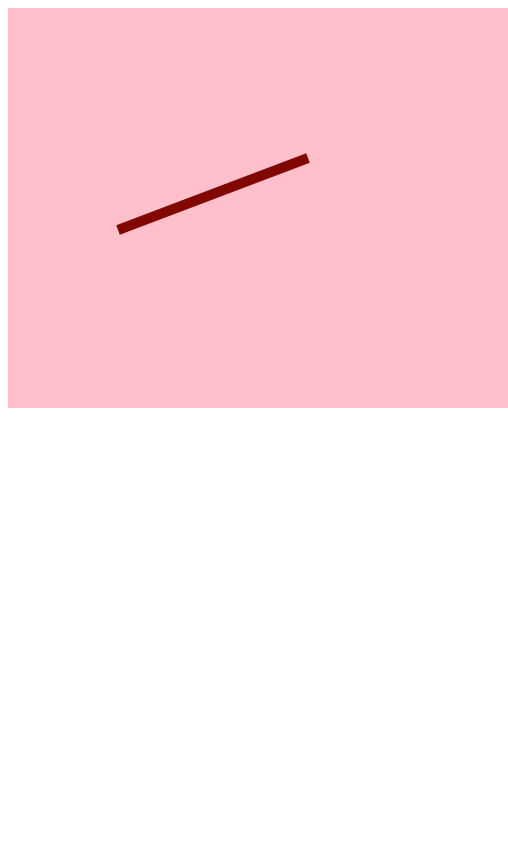
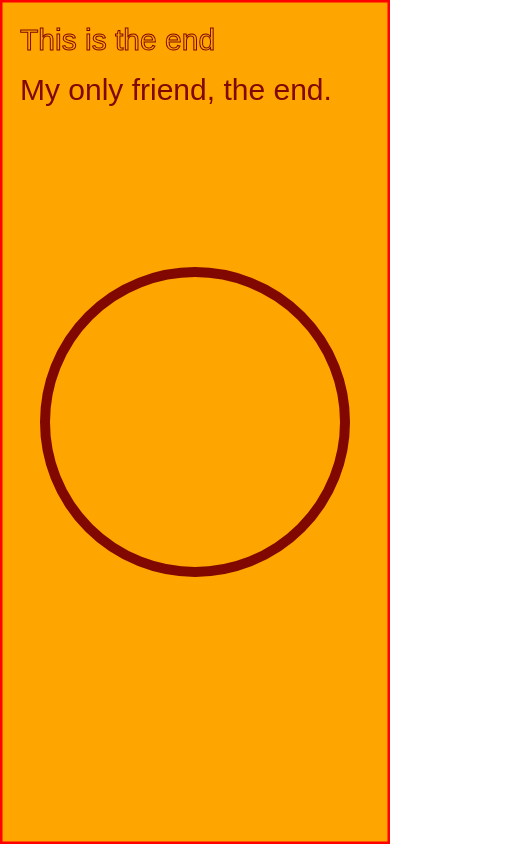
Before and after one commit to jaredstanley/dotwalk, a website built with webpack: page index.html in a window 390 px wide. Shown: the whole page, 508 px wide, since content can reach past the window. Built offline with nearby package versions, Linux system fonts and the light colour scheme.

Commit message:
responsive canvas

```diff
--- a/index.html
+++ b/index.html
@@ -3,10 +3,16 @@
 <html lang="en">
 <head>
   <meta charset="UTF-8">
+  <meta name="viewport" content="width=device-width; initial-scale=1.0; maximum-scale=1.0; user-scalable=0;" /><meta name="apple-mobile-web-app-capable" content="yes" />
   <link rel="stylesheet" href="style.css">
-  <title>Example</title>
-  <script src="dist/main.js"></script>
+  <title>dot walk</title>
+
 </head>
 <body>
+  <div id="contentArea">
+    <canvas id="gameCanvas"></canvas>
+    <!-- <div id="statsPanel"></div> -->
+  </div>
+<script src="dist/main.js"></script>
 </body>
 </html>
--- a/index.js
+++ b/index.js
@@ -4,32 +4,59 @@
 
 var _App = {
 //
-  init: function(){
-    _App.createNewCanvas();
-    _App.setup();
-
+init: function(){
+    window.addEventListener('resize', _App.resize, false);
+    window.addEventListener('orientationchange', _App.resize, false);
+    document.body.addEventListener("touchmove", function(event) { event.preventDefault();    event.stopPropagation();}, false);
+    // _App.createNewCanvas();
+    _App.connectCanvas();
+    _App.resize();
+  },
+  connectCanvas:function(){
+    console.log("connectCanvas");
+    _App.canvas = document.getElementById("gameCanvas");
+    _App.ctx = _App.canvas.getContext("2d");
   },
   createNewCanvas:function(){
     console.log("createNewCanvas");
     var c = document.createElement('canvas');
     c.setAttribute("id", "canvas");
-    c.setAttribute("width", 500);
-    c.setAttribute("height", 400);
+    c.setAttribute("width", _App.width);
+    c.setAttribute("height", _App.height);
     document.body.appendChild(c);
     _App.canvas = document.getElementById("canvas");
     _App.ctx = _App.canvas.getContext("2d");
     console.log("_App.canvas.width");
   },
-  setup:function(){
+  update:function(){
     console.log("setup");
-    _App.ctx.strokeStyle="#800800";
+    _App.ctx.fillStyle = _App.ctx.strokeStyle="#800800";
     _App.ctx.lineWidth=10;
-    _App.ctx.beginPath();
-    _App.ctx.moveTo(110,222);
-    _App.ctx.lineTo(300,150);
+    _App.ctx.arc(_App.canvas.width/2,_App.canvas.height/2,150,0,2*Math.PI);
+    // _App.ctx.beginPath();
+    // _App.ctx.moveTo(110,222);
+    // _App.ctx.lineTo(200,150);
     _App.ctx.stroke();
+    _App.ctx.font = "30px Arial";
+    _App.ctx.lineWidth=1;
+    _App.ctx.strokeText("This is the end",20,50);
+    _App.ctx.fillText("My only friend, the end.",20,100);
+  },
+  draw:function() {
+        _App.ctx.strokeStyle = '#fe0000';
+        _App.ctx.lineWidth = '5';
+        _App.ctx.strokeRect(0, 0, _App.canvas.width, _App.canvas.height);
+        _App.update();
+  },
+  resize:function(){
+    console.log("resiiiize");
+   _App.canvas.width = Math.min(window.innerWidth, 600);
+   _App.canvas.height = Math.min(window.innerHeight, 900);
+   _App.draw();
   }
 }
 window.onload=function(){
+  window._App = _App;
   _App.init();
+
 }
--- a/package.json
+++ b/package.json
@@ -7,7 +7,7 @@
     "test": "echo \"Error: no test specified\" && exit 1",
     "build": "webpack --progress --mode=production",
     "watch": "webpack --progress --watch",
-    "server": "webpack-dev-server --open"
+    "server": "webpack-dev-server --open --host 10.0.0.213"
   },
   "keywords": [],
   "author": "",
--- a/style.css
+++ b/style.css
@@ -1,3 +1,35 @@
-canvas {
-  background-color: pink;
+
+html, body {
+    margin: 0px;
+    border: 0;
+    overflow: hidden; /*  Disable scrollbars */
+    /* display: block;  */
+  }
+#contentArea {
+  background-color: lightgreen;
+  width: 100%;
+  height: 100%;
+  margin: 0 auto;
+  display: flex;
+  justify-content: center;
+
 }
+#gameCanvas {
+  background-color: orange;
+  position: absolute;
+  /* left: 100px; */
+  /* width: 100%;
+  height: 100%;
+  max-width: 1200px;
+  max-height: 1800px; */
+
+}
+
+#statsPanel {
+  /* background-color: blue;
+  display: block;
+  position:inherit;
+  width: 100%;
+  height: 8%;
+  opacity: 0.1; */
+}
```
